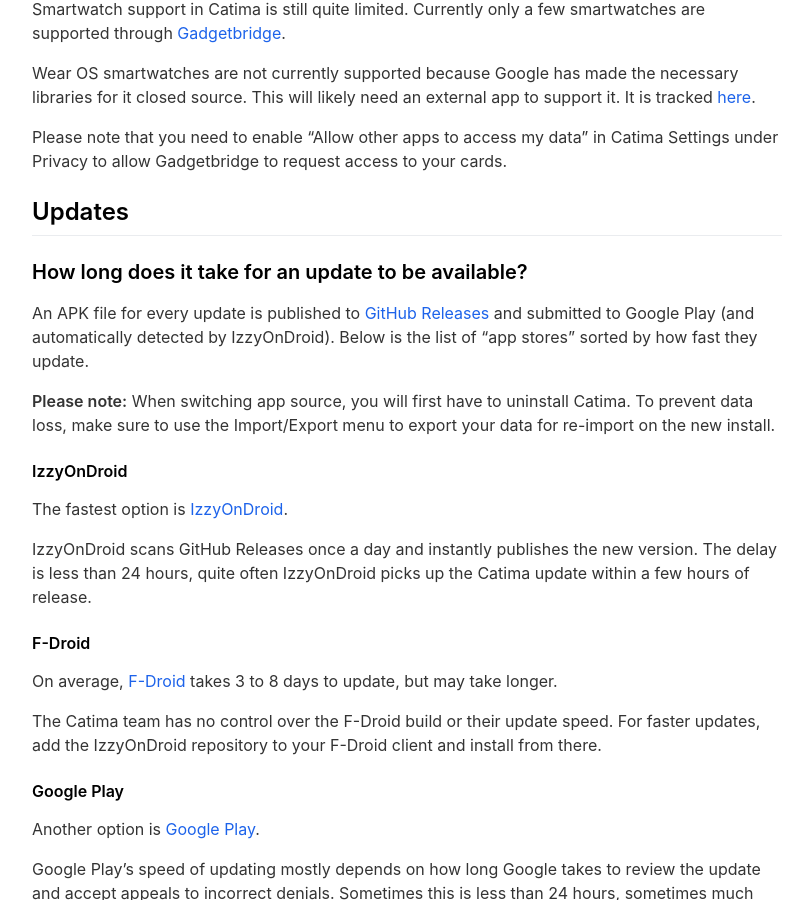
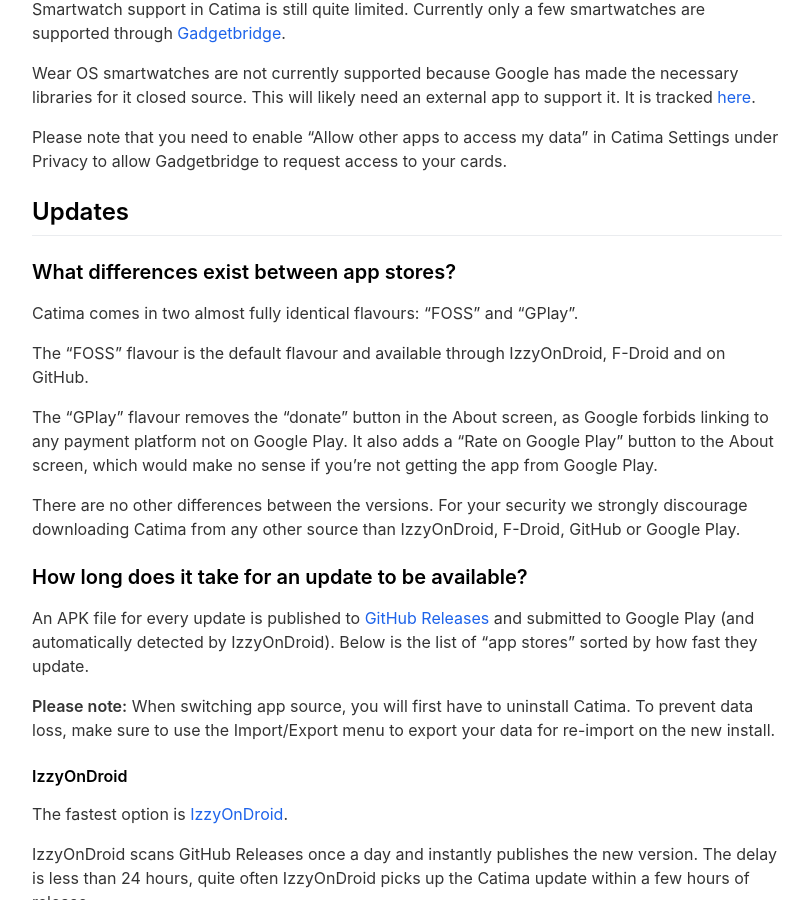
Before and after one commit to CatimaLoyalty/Website, a Jekyll site: the page built from _pages/faq.md, in a window 1280 px wide and 900 px high, scrolled down 1856 px. Shown: the whole window, without its empty margins (233-1042 px from the left). Built offline with Jekyll 4.4.1, drawn with Linux system fonts in a browser that asks for light colours.

Commit message:
Describe app store differences

```diff
--- a/_pages/faq.md
+++ b/_pages/faq.md
@@ -65,6 +65,16 @@
 
 ## Updates
 
+### What differences exist between app stores?
+
+Catima comes in two almost fully identical flavours: "FOSS" and "GPlay".
+
+The "FOSS" flavour is the default flavour and available through IzzyOnDroid, F-Droid and on GitHub.
+
+The "GPlay" flavour removes the "donate" button in the About screen, as Google forbids linking to any payment platform not on Google Play. It also adds a "Rate on Google Play" button to the About screen, which would make no sense if you're not getting the app from Google Play.
+
+There are no other differences between the versions. For your security we strongly discourage downloading Catima from any other source than IzzyOnDroid, F-Droid, GitHub or Google Play.
+
 ### How long does it take for an update to be available?
 
 An APK file for every update is published to [GitHub Releases](https://github.com/CatimaLoyalty/Android/releases) and submitted to Google Play (and automatically detected by IzzyOnDroid). Below is the list of "app stores" sorted by how fast they update.
```
